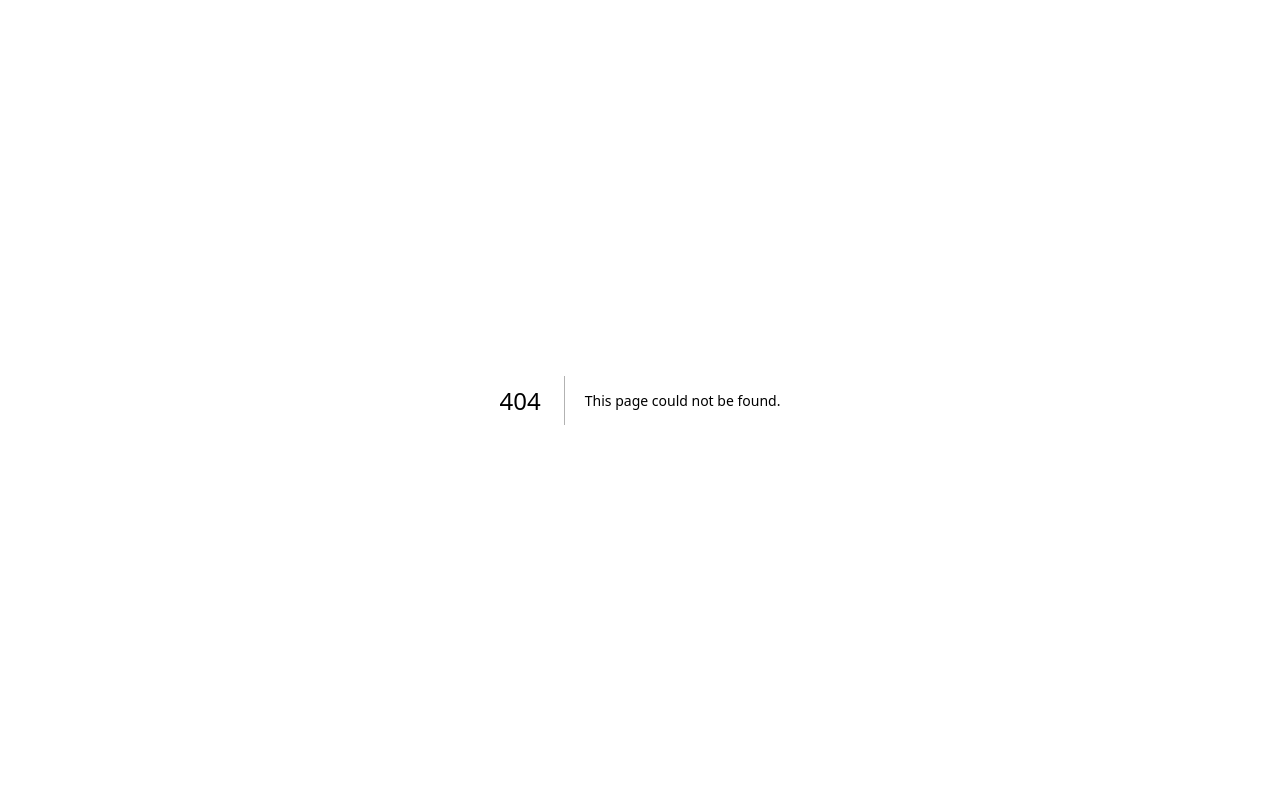
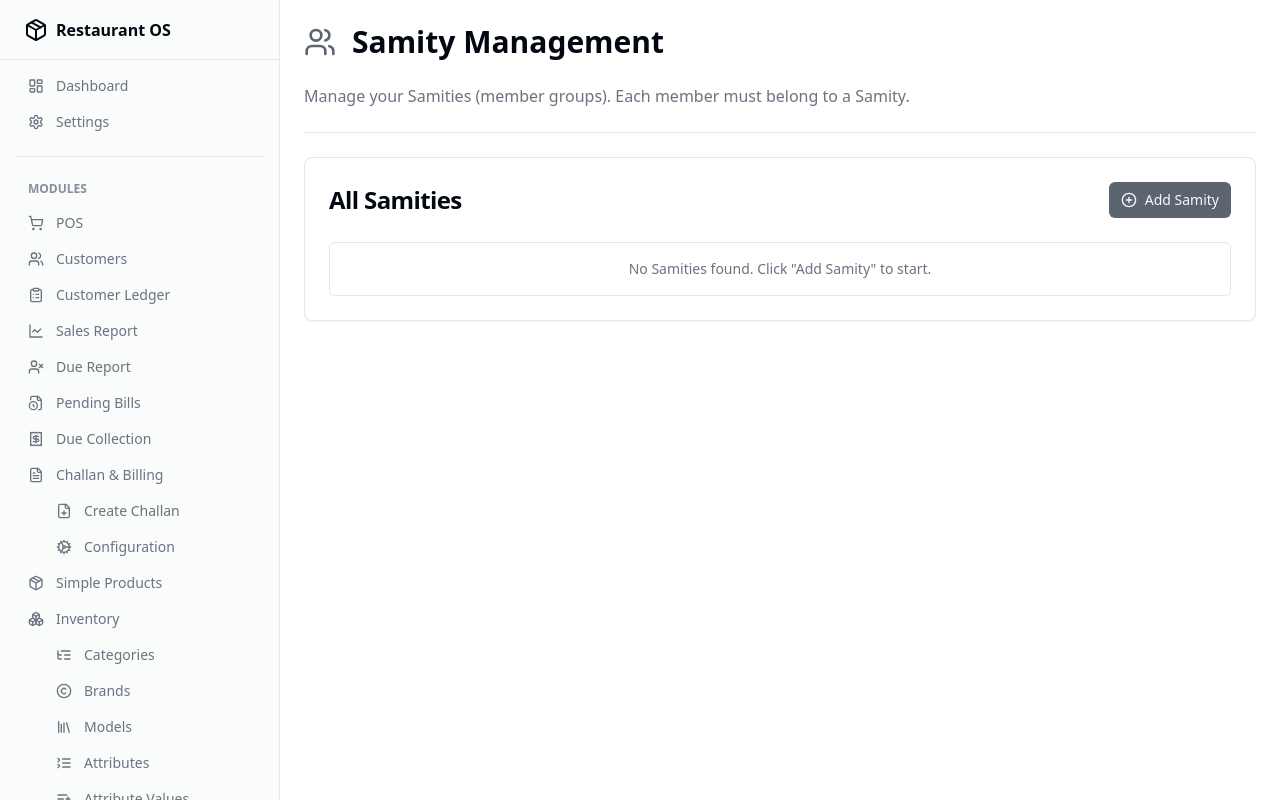
Before and after one commit to rahat1995/Order-Mgt, a Next.js app: page /admin/modules/microfinance/samity in a window 1280 px wide. Before the commit this address had no page. Built offline with nearby package versions, Linux system fonts and the light colour scheme.

Commit message:
dear, now come to microfinance module, first make a panel name "Samity",

```diff
--- /dev/null
+++ b/src/app/admin/modules/microfinance/samity/page.tsx
@@ -0,0 +1,19 @@
+
+import { SamityManagementClient } from "@/components/admin/microfinance/SamityManagementClient";
+import { Users } from "lucide-react";
+
+export default function SamityManagementPage() {
+  return (
+    <div className="space-y-6">
+      <div className="flex items-center gap-4">
+        <Users className="h-8 w-8 text-primary" />
+        <h1 className="text-3xl font-bold">Samity Management</h1>
+      </div>
+      <p className="text-muted-foreground">
+        Manage your Samities (member groups). Each member must belong to a Samity.
+      </p>
+      <div className="h-[1px] w-full bg-border" />
+      <SamityManagementClient />
+    </div>
+  );
+}
--- a/src/components/admin/Sidebar.tsx
+++ b/src/components/admin/Sidebar.tsx
@@ -1,3 +1,4 @@
+
 
 
 'use client';
@@ -118,7 +119,8 @@ const moduleLinks = [
     },
     { key: 'microfinance', label: 'Microfinance', icon: HandCoins, href: '/admin/modules/microfinance',
       subLinks: [
-        { href: '/admin/modules/microfinance/members', label: 'Members', icon: Users },
+        { href: '/admin/modules/microfinance/samity', label: 'Samity Management', icon: Users },
+        { href: '/admin/modules/microfinance/members', label: 'Members', icon: UserPlus },
         { href: '/admin/modules/microfinance/loan-products', label: 'Loan Products', icon: Package },
         { href: '/admin/modules/microfinance/savings-products', label: 'Savings Products', icon: ClipboardList },
         { href: '/admin/modules/microfinance/configuration', label: 'Configuration', icon: Cog },
--- /dev/null
+++ b/src/components/admin/microfinance/SamityManagementClient.tsx
@@ -0,0 +1,102 @@
+
+'use client';
+
+import React, { useState } from 'react';
+import { useSettings } from '@/context/SettingsContext';
+import { Card, CardContent, CardHeader, CardTitle } from '@/components/ui/card';
+import { Button } from '@/components/ui/button';
+import { Input } from '@/components/ui/input';
+import { Label } from '@/components/ui/label';
+import { Dialog, DialogContent, DialogHeader, DialogTitle, DialogFooter } from '@/components/ui/dialog';
+import { PlusCircle, Edit, Trash2 } from 'lucide-react';
+import type { Samity } from '@/types';
+
+export function SamityManagementClient() {
+  const { settings, addSamity, updateSamity, deleteSamity, isLoaded } = useSettings();
+  const [dialogOpen, setDialogOpen] = useState(false);
+  const [editingSamity, setEditingSamity] = useState<Samity | null>(null);
+
+  const handleOpenDialog = (samity: Samity | null) => {
+    setEditingSamity(samity);
+    setDialogOpen(true);
+  };
+
+  const handleCloseDialog = () => {
+    setEditingSamity(null);
+    setDialogOpen(false);
+  };
+
+  const handleSubmit = (e: React.FormEvent<HTMLFormElement>) => {
+    e.preventDefault();
+    const formData = new FormData(e.currentTarget);
+    const name = formData.get('name') as string;
+    if (!name) return;
+
+    if (editingSamity) {
+      updateSamity({ ...editingSamity, name });
+    } else {
+      addSamity({ name });
+    }
+    handleCloseDialog();
+  };
+
+  if (!isLoaded) {
+    return <div>Loading Samities...</div>;
+  }
+
+  return (
+    <>
+      <Card>
+        <CardHeader>
+          <div className="flex justify-between items-center">
+            <CardTitle>All Samities</CardTitle>
+            <Button onClick={() => handleOpenDialog(null)} size="sm">
+              <PlusCircle className="mr-2 h-4 w-4" /> Add Samity
+            </Button>
+          </div>
+        </CardHeader>
+        <CardContent>
+          <div className="border rounded-md">
+            {settings.samities.length > 0 ? (
+              settings.samities.map(samity => (
+                <div key={samity.id} className="flex items-center justify-between p-3 border-b last:border-b-0">
+                  <p className="font-medium">{samity.name}</p>
+                  <div className="flex items-center gap-2">
+                    <Button variant="ghost" size="icon" className="h-8 w-8" onClick={() => handleOpenDialog(samity)}>
+                      <Edit className="h-4 w-4" />
+                    </Button>
+                    <Button variant="ghost" size="icon" className="h-8 w-8" onClick={() => deleteSamity(samity.id)}>
+                      <Trash2 className="h-4 w-4 text-destructive" />
+                    </Button>
+                  </div>
+                </div>
+              ))
+            ) : (
+              <p className="text-sm text-muted-foreground text-center p-4">No Samities found. Click "Add Samity" to start.</p>
+            )}
+          </div>
+        </CardContent>
+      </Card>
+
+      <Dialog open={dialogOpen} onOpenChange={setDialogOpen}>
+        <DialogContent>
+          <DialogHeader>
+            <DialogTitle>{editingSamity ? 'Edit Samity' : 'Add New Samity'}</DialogTitle>
+          </DialogHeader>
+          <form onSubmit={handleSubmit}>
+            <div className="grid gap-4 py-4">
+              <div className="space-y-2">
+                <Label htmlFor="name">Samity Name</Label>
+                <Input id="name" name="name" defaultValue={editingSamity?.name} required />
+              </div>
+            </div>
+            <DialogFooter>
+              <Button type="button" variant="outline" onClick={handleCloseDialog}>Cancel</Button>
+              <Button type="submit">{editingSamity ? 'Save Changes' : 'Create Samity'}</Button>
+            </DialogFooter>
+          </form>
+        </DialogContent>
+      </Dialog>
+    </>
+  );
+}
--- a/src/components/admin/pos/CustomerManagementClient.tsx
+++ b/src/components/admin/pos/CustomerManagementClient.tsx
@@ -1,3 +1,4 @@
+
 
 
 'use client';
@@ -34,6 +35,8 @@ export function CustomerManagementClient() {
     const discountType = formData.get('discountType') as 'fixed' | 'percentage' | 'none';
     const discountValue = parseFloat(formData.get('discountValue') as string);
     const discountValidity = formData.get('discountValidity') as string;
+    const groupId = formData.get('groupId') as string;
+    const samityId = formData.get('samityId') as string;
 
     const customerData: Partial<Customer> & { name: string, mobile: string } = {
         name: formData.get('name') as string,
@@ -41,7 +44,8 @@ export function CustomerManagementClient() {
         email: formData.get('email') as string,
         address: formData.get('address') as string,
         center: formData.get('center') as string,
-        groupId: formData.get('groupId') as string,
+        groupId: groupId === 'none' ? undefined : groupId,
+        samityId: samityId === 'none' ? undefined : samityId,
         discountValidity: discountValidity || undefined,
     };
 
@@ -92,6 +96,9 @@ export function CustomerManagementClient() {
               <p className="text-sm text-muted-foreground">{customer.address}</p>
               {settings.customerGroups.find(g => g.id === customer.groupId) && (
                   <p className="text-sm text-muted-foreground">Group: {settings.customerGroups.find(g => g.id === customer.groupId)?.name}</p>
+              )}
+              {settings.samities.find(s => s.id === customer.samityId) && (
+                  <p className="text-sm text-muted-foreground">Samity: {settings.samities.find(s => s.id === customer.samityId)?.name}</p>
               )}
               {customer.discountType && customer.discountValue && (
                 <div className="mt-2 pt-2 border-t">
@@ -144,13 +151,25 @@ export function CustomerManagementClient() {
                   <Input id="center" name="center" defaultValue={editingCustomer?.center} />
                 </div>
                  <div className="space-y-2">
-                    <Label htmlFor="groupId">Group (Optional)</Label>
+                    <Label htmlFor="groupId">Customer Group (Optional)</Label>
                     <Select name="groupId" defaultValue={editingCustomer?.groupId}>
                       <SelectTrigger><SelectValue placeholder="Select a group" /></SelectTrigger>
                       <SelectContent>
                           <SelectItem value="none">None</SelectItem>
                           {settings.customerGroups.map(group => (
                               <SelectItem key={group.id} value={group.id}>{group.name}</SelectItem>
+                          ))}
+                      </SelectContent>
+                    </Select>
+                </div>
+                 <div className="space-y-2">
+                    <Label htmlFor="samityId">Samity (for Microfinance)</Label>
+                    <Select name="samityId" defaultValue={editingCustomer?.samityId}>
+                      <SelectTrigger><SelectValue placeholder="Select a samity" /></SelectTrigger>
+                      <SelectContent>
+                          <SelectItem value="none">None</SelectItem>
+                          {settings.samities.map(samity => (
+                              <SelectItem key={samity.id} value={samity.id}>{samity.name}</SelectItem>
                           ))}
                       </SelectContent>
                     </Select>
--- a/src/context/SettingsContext.tsx
+++ b/src/context/SettingsContext.tsx
@@ -1,3 +1,4 @@
+
 
 
 
@@ -5,7 +6,7 @@
 
 'use client';
 
-import type { AppSettings, OrganizationInfo, ModuleSettings, MenuCategory, MenuItem, Order, Table, Customer, Voucher, Collection, CustomerGroup, PosSettings, ServiceIssue, ServiceType, ServiceItem, ServiceItemCategory, ServiceJob, ServiceJobSettings, ProductCategory, Product, InventoryItem, Challan, ChallanItem, ChallanSettings, Brand, Model, Supplier, InventoryProduct, Floor, Reservation, ExpenseCategory, SupplierBill, SupplierPayment, Attribute, AttributeValue, Theme, Designation, Employee, RawMaterial, BillItem, AccountType, AccountGroup, AccountSubGroup, AccountHead, AccountSubHead, LedgerAccount, AccountingSettings, AccountingVoucher, VoucherType, FixedAsset, AssetLocation, AssetCategory } from '@/types';
+import type { AppSettings, OrganizationInfo, ModuleSettings, MenuCategory, MenuItem, Order, Table, Customer, Voucher, Collection, CustomerGroup, PosSettings, ServiceIssue, ServiceType, ServiceItem, ServiceItemCategory, ServiceJob, ServiceJobSettings, ProductCategory, Product, InventoryItem, Challan, ChallanItem, ChallanSettings, Brand, Model, Supplier, InventoryProduct, Floor, Reservation, ExpenseCategory, SupplierBill, SupplierPayment, Attribute, AttributeValue, Theme, Designation, Employee, RawMaterial, BillItem, AccountType, AccountGroup, AccountSubGroup, AccountHead, AccountSubHead, LedgerAccount, AccountingSettings, AccountingVoucher, VoucherType, FixedAsset, AssetLocation, AssetCategory, Samity } from '@/types';
 import React, { from } from 'react';
 import { v4 as uuidv4 } from 'uuid';
 
@@ -72,6 +73,7 @@ const defaultSettings: AppSettings = {
   orders: [],
   customers: [],
   customerGroups: [],
+  samities: [],
   vouchers: [],
   collections: [],
   serviceIssues: [],
@@ -172,6 +174,10 @@ interface SettingsContextType {
   addCustomerGroup: (group: Omit<CustomerGroup, 'id'>) => void;
   updateCustomerGroup: (group: CustomerGroup) => void;
   deleteCustomerGroup: (groupId: string) => void;
+  // Microfinance
+  addSamity: (samity: Omit<Samity, 'id'>) => void;
+  updateSamity: (samity: Samity) => void;
+  deleteSamity: (samityId: string) => void;
   // Voucher
   addVoucher: (voucher: Omit<Voucher, 'id'>) => void;
   updateVoucher: (voucher: Voucher) => void;
@@ -331,6 +337,7 @@ export const SettingsProvider = ({ children }: { children: React.ReactNode }) =>
         orders: storedSettings.orders || defaultSettings.orders,
         customers: storedSettings.customers || defaultSettings.customers,
         customerGroups: storedSettings.customerGroups || defaultSettings.customerGroups,
+        samities: storedSettings.samities || defaultSettings.samities,
         vouchers: storedSettings.vouchers || defaultSettings.vouchers,
         collections: storedSettings.collections || defaultSettings.collections,
         serviceIssues: storedSettings.serviceIssues || defaultSettings.serviceIssues,
@@ -821,6 +828,15 @@ export const SettingsProvider = ({ children }: { children: React.ReactNode }) =>
     }
   }
 
+  // Microfinance
+  const addSamity = (samity: Omit<Samity, 'id'>) => setSettings(prev => ({ ...prev, samities: [...prev.samities, { ...samity, id: uuidv4() }] }));
+  const updateSamity = (samity: Samity) => setSettings(prev => ({ ...prev, samities: prev.samities.map(s => s.id === samity.id ? samity : s)}));
+  const deleteSamity = (samityId: string) => {
+    if (confirm('Are you sure? Members in this Samity will no longer be grouped.')) {
+        setSettings(prev => ({...prev, samities: prev.samities.filter(s => s.id !== samityId) }));
+    }
+  };
+
 
   // Accounting
   const addAccountingVoucher = (voucher: Omit<AccountingVoucher, 'id' | 'voucherNumber'>): AccountingVoucher => {
@@ -942,6 +958,7 @@ export const SettingsProvider = ({ children }: { children: React.ReactNode }) =>
     addDesignation, updateDesignation, deleteDesignation, addEmployee, updateEmployee, deleteEmployee,
     addFixedAsset, addAssetLocation, updateAssetLocation, deleteAssetLocation,
     addAssetCategory, updateAssetCategory, deleteAssetCategory,
+    addSamity, updateSamity, deleteSamity,
     addAccountingVoucher, deleteAccountingVoucher,
     addAccountType, updateAccountType, deleteAccountType,
     addAccountGroup, updateAccountGroup, deleteAccountGroup, addAccountSubGroup, updateAccountSubGroup, deleteAccountSubGroup, addAccountHead, updateAccountHead, deleteAccountHead, addAccountSubHead, updateAccountSubHead, deleteAccountSubHead, addLedgerAccount, updateLedgerAccount, deleteLedgerAccount,
--- a/src/types/index.ts
+++ b/src/types/index.ts
@@ -1,3 +1,4 @@
+
 
 
 
@@ -146,6 +147,11 @@ export interface CustomerGroup {
   name: string;
 }
 
+export interface Samity {
+    id: string;
+    name: string;
+}
+
 export interface Customer {
   id: string;
   name: string;
@@ -154,6 +160,7 @@ export interface Customer {
   address?: string;
   center?: string;
   groupId?: string;
+  samityId?: string; // For microfinance members
   discountType?: 'fixed' | 'percentage';
   discountValue?: number;
   discountValidity?: string; // ISO Date string
@@ -510,6 +517,7 @@ export interface AppSettings {
   customerGroups: CustomerGroup[];
   vouchers: Voucher[];
   collections: Collection[];
+  samities: Samity[];
   serviceIssues: ServiceIssue[];
   serviceTypes: ServiceType[];
   serviceItemCategories: ServiceItemCategory[];
```
